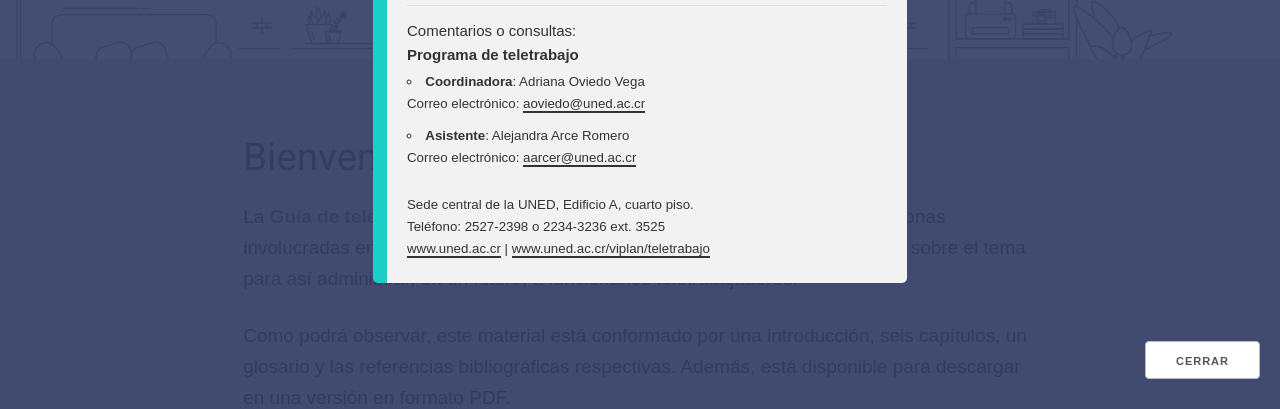
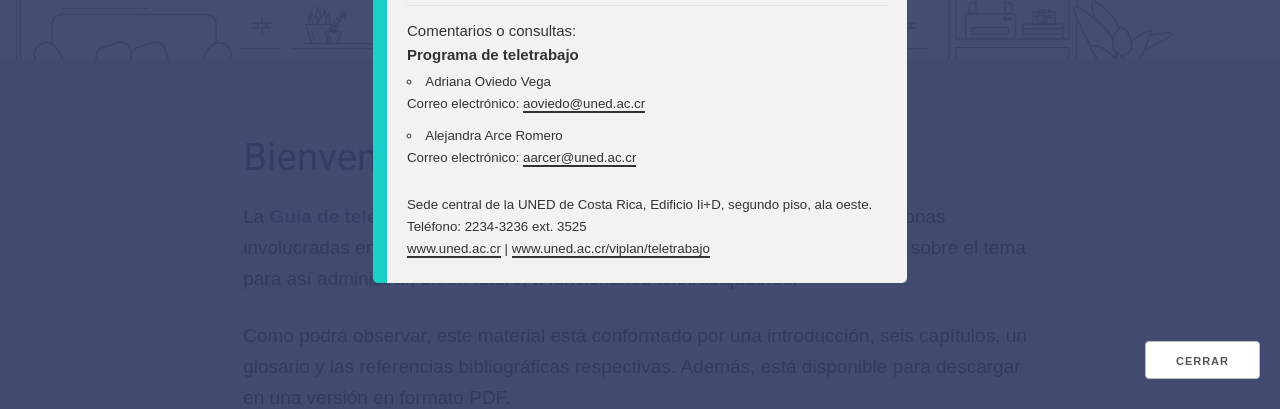
Before and after one commit to marbaque/tt-demo, a plain HTML site: page index.html in a window 1280 px wide. Both pictures are taken after a click on the link "Glosario". Shown: the part 391-800 px from the top of the page. Drawn offline with nearby package versions, Linux system fonts and the light colour scheme.

Commit message:
Update index.html

```diff
--- a/index.html
+++ b/index.html
@@ -148,14 +148,14 @@
 		<h6>Comentarios o consultas:<br>
 			<strong>Programa de teletrabajo</strong></h6>
 		<ul>
-			<li><strong>Coordinadora</strong>: Adriana Oviedo Vega<br>
+			<li>Adriana Oviedo Vega<br>
 			Correo electrónico: <a href="mailto:aoviedo@uned.ac.cr">aoviedo@uned.ac.cr</a></li>
-			<li><strong>Asistente</strong>: Alejandra Arce Romero<br>
+			<li>Alejandra Arce Romero<br>
 			Correo electrónico: <a href="mailto:aoviedo@uned.ac.cr">aarcer@uned.ac.cr</a></li>
 		</ul>
 
-		<p>Sede central de la UNED, Edificio A, cuarto piso.<br>
-			Teléfono: 2527-2398 o 2234-3236 ext. 3525<br>
+		<p>Sede central de la UNED de Costa Rica, Edificio Ii+D, segundo piso, ala oeste.<br>
+			Teléfono: 2234-3236 ext. 3525<br>
 			<a href="http://www.uned.ac.cr" title="Enlace a sitio web de la UNED">www.uned.ac.cr</a>   |   <a href="http://www.uned.ac.cr/viplan/teletrabajo" title="Programa de teletrabajo">www.uned.ac.cr/viplan/teletrabajo</a></p>
 	</div><!-- #ventana de demo -->
 
```
